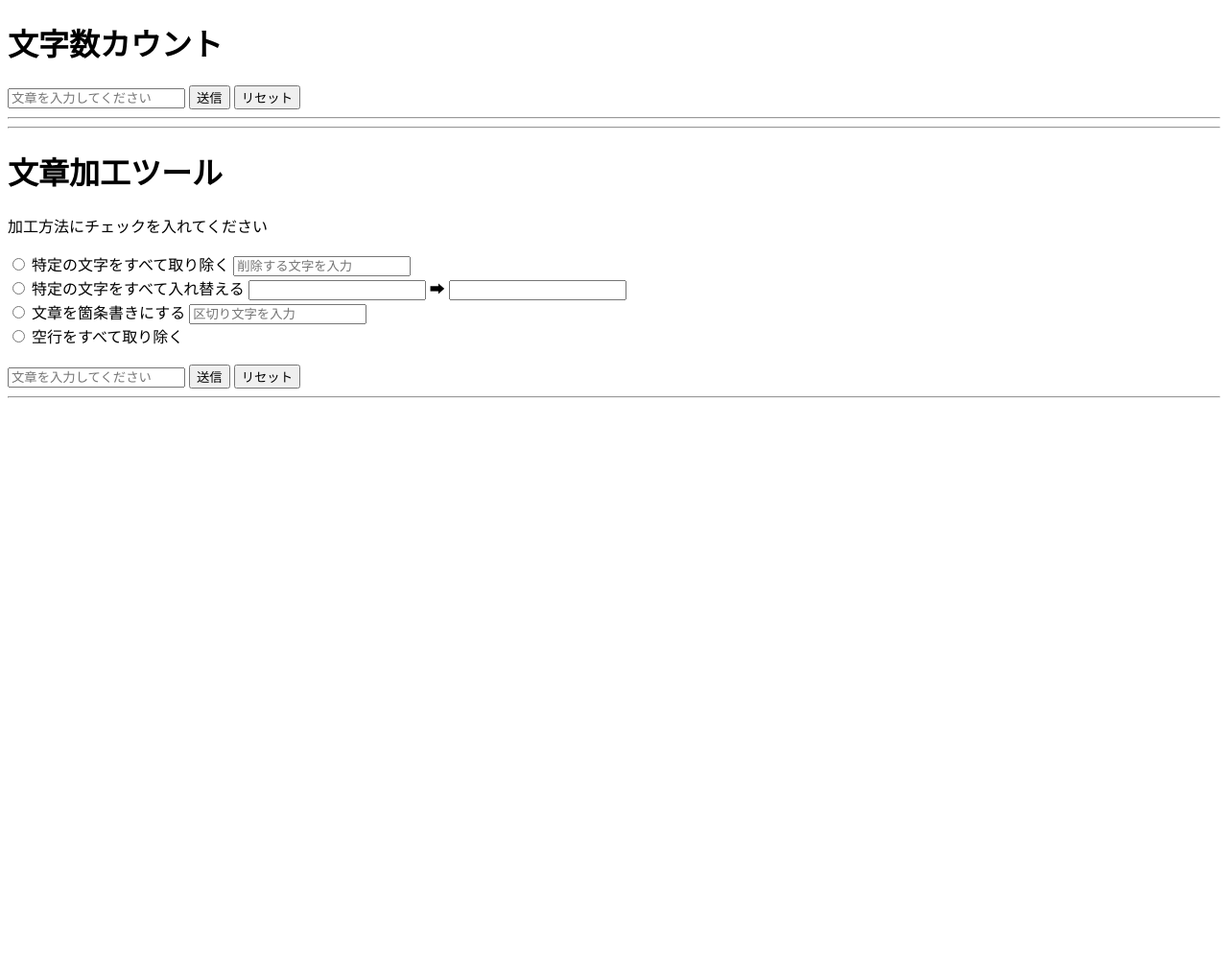
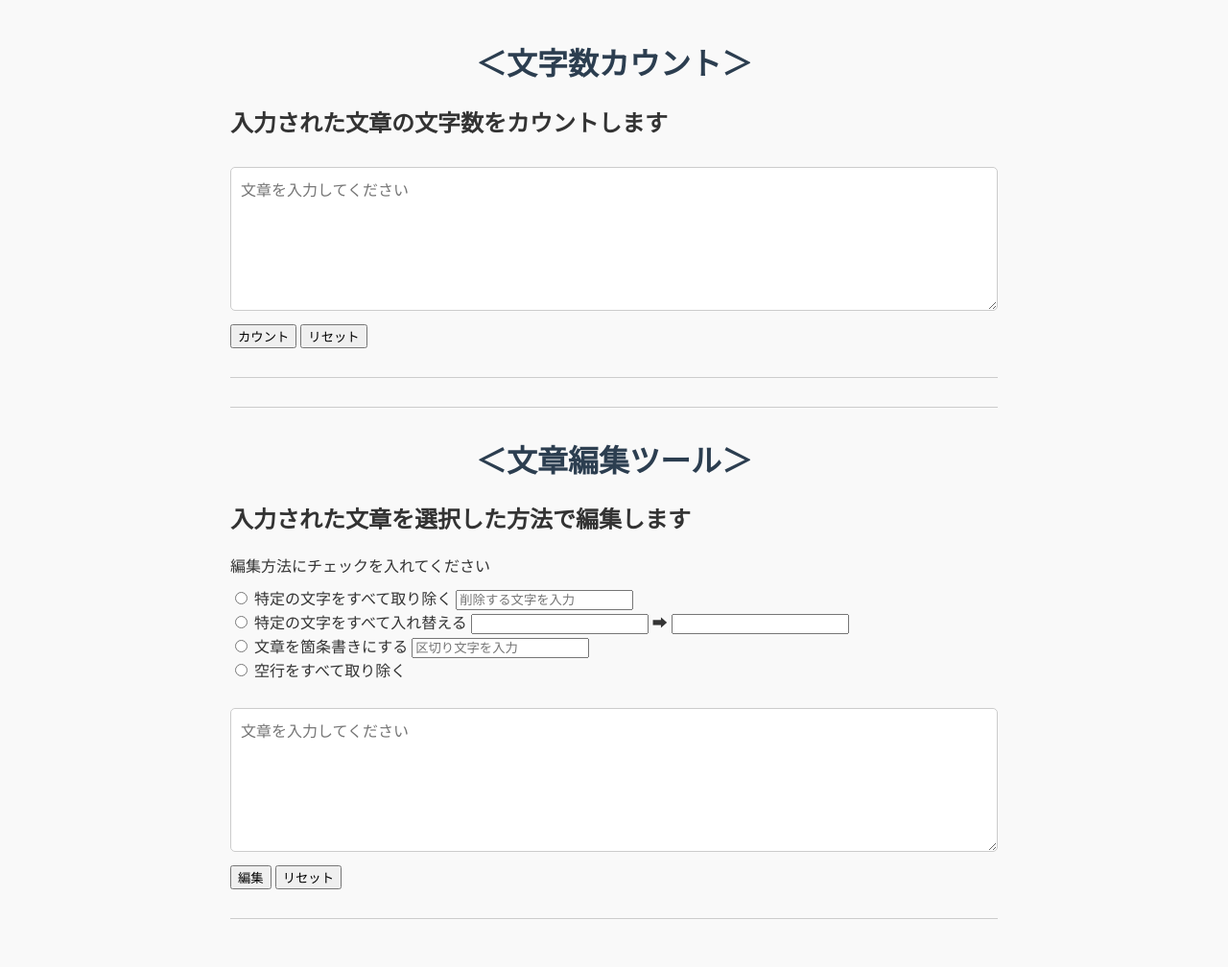
Before and after one commit to haruki-0127/count_app, a Flask app: page / in a window 1280 px wide. Shown: the whole page at 96% size. Before the commit the page ends 415 px from the top, so only its background shows below. Run offline with Flask 3, Linux system fonts and the light colour scheme.

Commit message:
cssの追加、表示結果の改善

```diff
--- /dev/null
+++ b/app/static/style.css
@@ -0,0 +1,62 @@
+body {
+    font-family: 'Yu Gothic';
+    max-width: 800px;
+    margin: 0 auto;
+    padding: 20px;
+    background-color: #f9f9f9;
+    color: #333;
+}
+
+/* 見出し */
+h1 {
+    text-align: center;
+    color: #2c3e50;
+}
+
+/* 区切り線 */
+hr {
+    border: 0;
+    border-top: 1px solid #ccc;
+    margin: 30px 0;
+}
+
+/* 文章入力欄だけ大きくする */
+textarea {
+    width: 100%;
+    height: 150px;
+    padding: 10px;
+    margin: 10px 0;
+    border-radius: 5px;
+    border: 1px solid #ccc;
+    font-size: 16px;
+    box-sizing: border-box;
+    resize: vertical;
+}
+
+/* 文字数結果を縦に表示 */
+p {
+    margin: 10px 0;
+}
+
+p .label {
+    font-weight: bold;
+}
+
+p .value {
+    margin-left: 15px; /* ラベルより少しインデント */
+    font-size: 16px;
+}
+
+/* 加工された文章の表示 */
+pre {
+    width: 100%;
+    min-height: 150px;
+    padding: 10px;
+    border: 1px solid #ccc;
+    border-radius: 5px;
+    background-color: #fff;
+    overflow-x: auto;
+    white-space: pre-wrap;
+    word-break: break-word;
+    font-size: 16px;
+}
--- a/app/templates/index.html
+++ b/app/templates/index.html
@@ -2,43 +2,89 @@
 <html lang="ja">
 <head>
     <meta charset="UTF-8">
-    <title>文字数カウント・文章加工ツール</title>
+    <title>文字数カウント・文章編集ツール</title>
+    <link rel="stylesheet" href="{{ url_for('static', filename='style.css') }}">
 </head>
 <body>
-    <h1>文字数カウント</h1>
+    <h1>＜文字数カウント＞</h1>
+
+    <h2>入力された文章の文字数をカウントします</h2>
 
     <form action="/" method="POST">
-        <input type="text" name="text_for_count" placeholder="文章を入力してください"
-               value="{{ request.form.get('text_for_count','') }}">
-        <input type="submit" value="送信">
+        <textarea name="text_for_count" placeholder="文章を入力してください">{{ request.form.get('text_for_count','') }}</textarea>
+        <input type="submit" value="カウント">
         <input type="button" value="リセット" onclick="location.href='/'">
     </form>
 
     <hr>
 
     {% if data is not none %}
-        <p>【文字数】</p>
-        <p>合計　　　　　　　　　　　　：   {{ data['whole_length'] }}文字</p>
-        <p>空白を除いた合計　　　　　　：{{ data['no_space_length'] }}文字</p>
-        <p>【種類ごとの内訳】</p>
-        <p>ひらがな　　　　　　　　　　：       {{ data['hiragana'] }}文字</p>
-        <p>カタカナ　　　　　　　　　　：       {{ data['katakana'] }}文字</p>
-        <p>漢字　　　　　　　　　　　　：          {{ data['kanji'] }}文字</p>
-        <p>半角英字　　　　　　　　　　：     {{ data['half_alpha'] }}文字</p>
-        <p>全角英字　　　　　　　　　　：     {{ data['full_alpha'] }}文字</p>
-        <p>半角数字　　　　　　　　　　：       {{ data['half_num'] }}文字</p>
-        <p>全角数字　　　　　　　　　　：       {{ data['full_num'] }}文字</p>
-        <p>空白　　　　　　　　　　　　：          {{ data['space'] }}文字</p>
-        <p>その他（記号・特殊文字など）：          {{ data['other'] }}文字</p>
-        <p>単語数（英文の場合）　　　　：     {{ data['word_count'] }}単語</p>
+        <p>
+            <span class="label">【文字数】</span>
+        </p>
+
+        <p>
+            <span class="label">・合計</span><br>
+            <span class="value">{{ data['whole_length'] }}文字</span>
+        </p>
+
+        <p>
+            <span class="label">・空白を除いた合計</span><br>
+            <span class="value">{{ data['no_space_length'] }}文字</span>
+        </p>
+
+        <p>
+            <span class="label">【文字ごとの合計】</span>
+        </p>
+
+        <p>
+            <span class="label">・ひらがな</span><br>
+            <span class="value">{{ data['hiragana'] }}文字</span>
+        </p>
+        <p>
+            <span class="label">・カタカナ</span><br>
+            <span class="value">{{ data['katakana'] }}文字</span>
+        </p>
+        <p>
+            <span class="label">・漢字</span><br>
+            <span class="value">{{ data['kanji'] }}文字</span>
+        </p>
+        <p>
+            <span class="label">・半角英字</span><br>
+            <span class="value">{{ data['half_alpha'] }}文字</span>
+        </p>
+        <p>
+            <span class="label">・全角英字</span><br>
+            <span class="value">{{ data['full_alpha'] }}文字</span>
+        </p>
+        <p>
+            <span class="label">・半角数字</span><br>
+            <span class="value">{{ data['half_num'] }}文字</span>
+        </p>
+        <p>
+            <span class="label">・全角数字</span><br>
+            <span class="value">{{ data['full_num'] }}文字</span>
+        </p>
+        <p>
+            <span class="label">・空白</span><br>
+            <span class="value">{{ data['space'] }}文字</span>
+        </p>
+        <p>
+            <span class="label">・その他（記号・特殊文字など）</span><br>
+            <span class="value">{{ data['other'] }}文字</span>
+        </p>
+        <p>
+            <span class="label">・単語数（英文の場合）</span><br>
+            <span class="value">{{ data['word_count'] }}単語</span>
+        </p>
     {% endif %}
 
     <hr>
 
-    <h1>文章加工ツール</h1>
-
+    <h1>＜文章編集ツール＞</h1>
+    <h2>入力された文章を選択した方法で編集します</h2>
     <form action="/" method="POST">
-        <p>加工方法にチェックを入れてください</p>
+        <p>編集方法にチェックを入れてください</p>
 
         <label>
             <input type="radio" name="selected_item" value="remove">
@@ -65,9 +111,8 @@
             空行をすべて取り除く
         </label><br><br>
 
-        <input type="text" name="text_for_format" placeholder="文章を入力してください"
-               value="{{ request.form.get('text_for_format', '') }}">
-        <input type="submit" value="送信">
+        <textarea name="text_for_format" placeholder="文章を入力してください">{{ request.form.get('text_for_format', '') }}</textarea>
+        <input type="submit" value="編集">
         <input type="button" value="リセット" onclick="location.href='/'">
     </form>
 
@@ -78,7 +123,9 @@
     <hr>
 
     {% if text_formatted is not none %}
-        <p>【加工された文章】</p>
+        <p>
+            <span class="label">【加工後の文章】</span>
+        </p>
         <pre>{{text_formatted}}</pre>
     {% endif %}
 </body>
```
